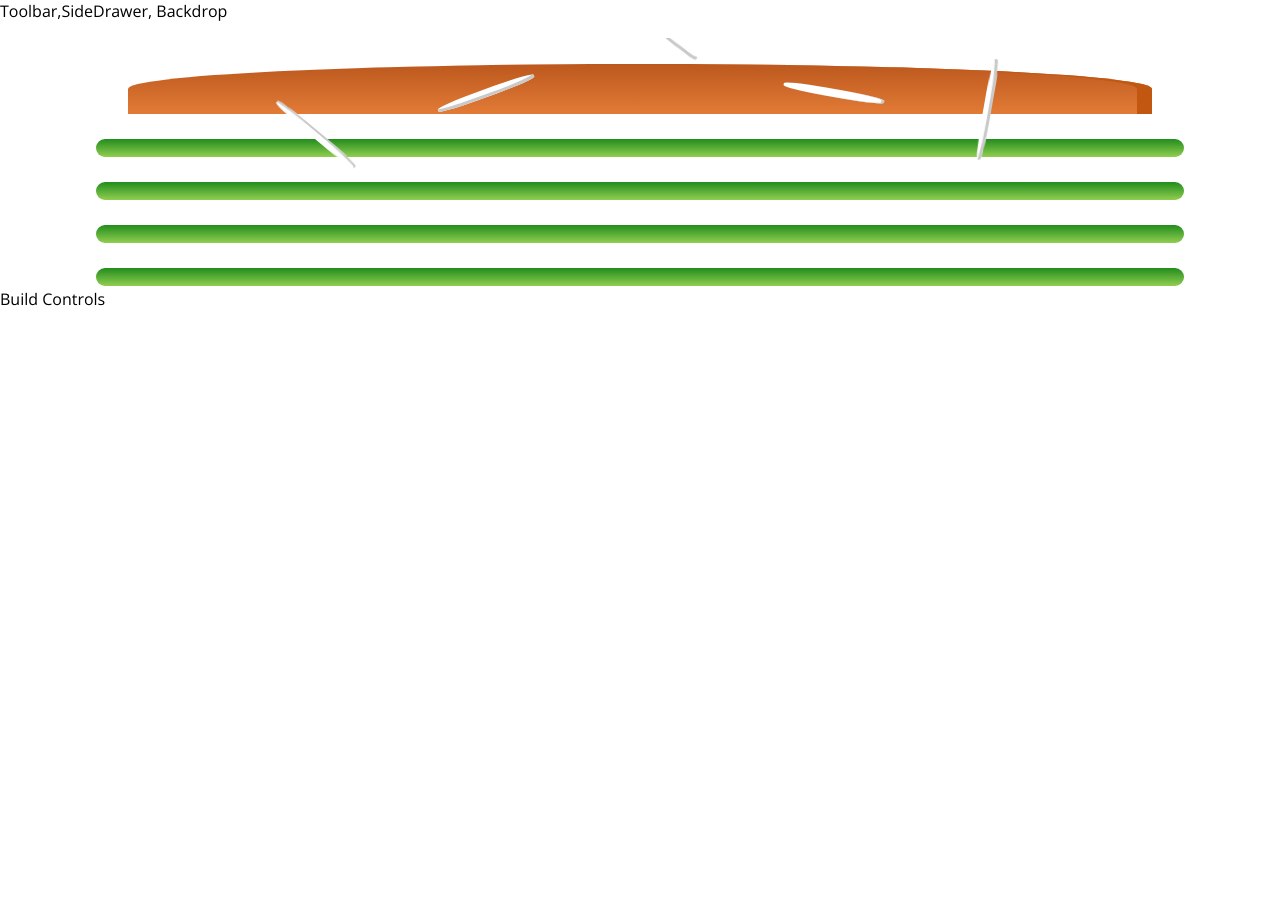
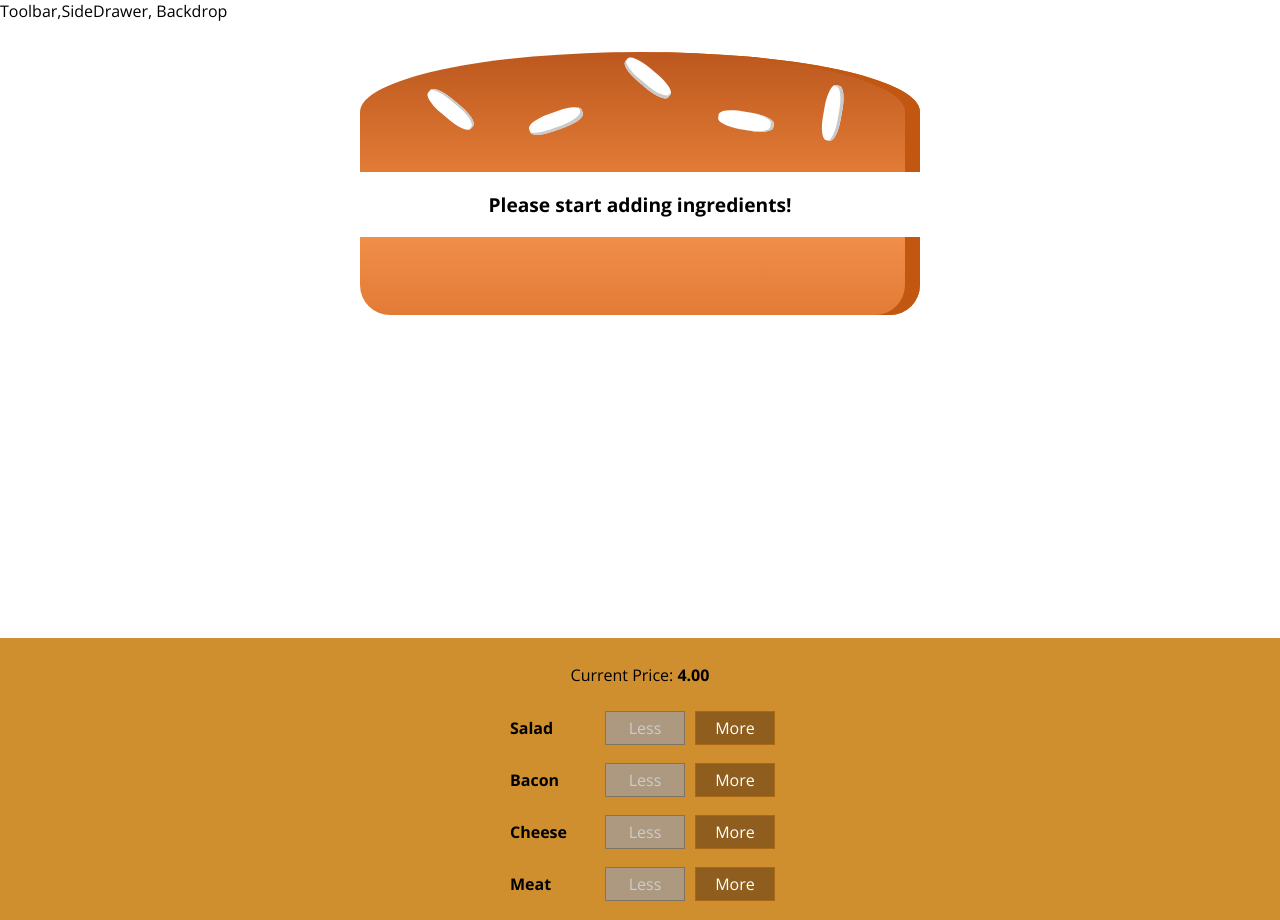
Before and after one commit to Beroozam/burger-builder, a React (Create React App) app: page / in a window 1280 px wide. Before the commit the page ends 800 px from the top, so only its background shows below. Built offline with nearby package versions, Linux system fonts and the light colour scheme.

Commit message:
lecture8-19

```diff
--- /dev/null
+++ b/src/component/Burger/BuildControls/BuildControl/BuildControl.js
@@ -0,0 +1,12 @@
+import React from 'react'
+import classes from './BuildControl.module.css'
+
+const BuildControl = (props) => (
+    <div className={classes.BuildControl}>
+        <div className={classes.Label}>{props.label}</div>
+        <button className={classes.Less} onClick={props.removed} disabled={props.disabled}>Less</button>
+        <button className={classes.More} onClick={props.added}>More</button>
+    </div>
+)
+
+export default BuildControl;
--- /dev/null
+++ b/src/component/Burger/BuildControls/BuildControl/BuildControl.module.css
@@ -0,0 +1,74 @@
+.BuildControl{
+    display: flex;
+    justify-content: space-between;
+    align-items: center;
+    margin:5px 0;
+}
+
+.BuildControl button{
+    display: block;
+    font-family:inherit;
+    padding:5px;
+    margin:0 5px;
+    width:80px;
+    border:1px solid #aa6817;
+    cursor: pointer;
+    outline: none;
+}
+
+.BuildControl {
+    display: flex;
+    justify-content: space-between;
+    align-items: center;
+    margin: 5px 0;
+}
+
+.BuildControl button {
+    display: block;
+    font: inherit;
+    padding: 5px;
+    margin: 0 5px;
+    width: 80px;
+    border: 1px solid #AA6817;
+    cursor: pointer;
+    outline: none;
+}
+
+.BuildControl button:disabled {
+    background-color: #AC9980;
+    border: 1px solid #7E7365;
+    color: #ccc;
+    cursor: default;
+}
+
+.BuildControl button:hover:disabled {
+    background-color: #AC9980;
+    color: #ccc;
+    cursor: not-allowed;
+}
+
+.Label {
+    padding: 10px;
+    font-weight: bold;
+    width: 80px;
+}
+
+.BuildControl .Less {
+    background-color: #D39952;
+    color: white;
+}
+
+.BuildControl .More {
+    background-color: #8F5E1E;
+    color: white;
+}
+
+.BuildControl .Less:hover, .BuildControl .Less:active {
+    background-color: #DAA972;
+    color: white;
+}
+
+.BuildControl .More:hover,.BuildControl .More:active {
+    background-color: #99703F;
+    color: white;
+}
--- /dev/null
+++ b/src/component/Burger/BuildControls/BuildControls.js
@@ -0,0 +1,27 @@
+import React from 'react'
+import BuildControl from './BuildControl/BuildControl';
+import classes from './BuildControls.module.css'
+
+const controls = [
+    {   label: 'Salad' , type: 'salad' },
+    {   label: 'Bacon' , type: 'bacon' },
+    {   label: 'Cheese' , type: 'cheese' },
+    {   label: 'Meat' , type: 'meat' }
+]
+
+const BuildControls = (props) => (
+    <div className={classes.BuildControls}>
+        <p>Current Price: <strong>{props.price.toFixed(2)}</strong></p>
+        {controls.map( ctrl => (
+            <BuildControl
+                key={ctrl.label}
+                label={ctrl.label}
+                added={() => props.ingredientAdded(ctrl.type)}
+                removed={() => props.ingredientRemoved(ctrl.type)}
+                disabled={props.disabled[ctrl.type]}
+            />
+        ))}
+    </div>
+);
+
+export default BuildControls;
--- /dev/null
+++ b/src/component/Burger/BuildControls/BuildControls.module.css
@@ -0,0 +1,10 @@
+.BuildControls{
+    width:100%;
+    background-color: #CF8F2E;
+    display: flex;
+    flex-flow: column;
+    align-items: center;
+    box-shadow: 0px 2px 1px #ccc;
+    margin:auto;
+    padding:10px 0;
+}
--- a/src/component/Burger/Burger.js
+++ b/src/component/Burger/Burger.js
@@ -6,14 +6,12 @@ const burger = (props) => {
     let transformedIngredients = Object.keys(props.ingredients)
         .map(igKey => {
             return [...Array(props.ingredients[igKey])].map(( _ , i ) => {
-                console.log(igKey)
                 return <BurgerIngredient key={igKey + i} type={igKey} />;
             })
         })
         .reduce( (arr,el) => {
             return arr.concat(el)
         },[])
-        console.log(transformedIngredients)
     if(transformedIngredients.length === 0){
         transformedIngredients = <p>Please start adding ingredients!</p>;
     }
--- a/src/component/Burger/Burger.module.css
+++ b/src/component/Burger/Burger.module.css
@@ -8,21 +8,21 @@
     font-size:1.2rem;
 }
 
-@media (min-widht:500px) and (min-height:400px){
+@media (min-width:500px) and (min-height:400px){
     .Burger{
         width:350px;
         height:300px;
     }
 }
 
-@media (min-widht:500px) and (min-height:401px){
+@media (min-width:500px) and (min-height:401px){
     .Burger{
         width:450px;
         height:400px;
     }
 }
 
-@media (min-widht:1000px) and (min-height:700px){
+@media (min-width:1000px) and (min-height:700px){
     .Burger{
         width:700px;
         height:600px;
--- a/src/containers/BurgerBuilder/BurgerBuilder.js
+++ b/src/containers/BurgerBuilder/BurgerBuilder.js
@@ -1,22 +1,72 @@
 import React, { Component } from 'react'
 import Aux from '../../hoc/Auxiliary'
 import Burger from '../../component/Burger/Burger'
+import BuildControls from '../../component/Burger/BuildControls/BuildControls'
+
+const INGREDIENT_PRICES = {
+    salad: 0.5,
+    cheese: 0.4,
+    meat: 1.3,
+    bacon: 0.7
+}
 
 class BurgerBuilder extends Component{
     state={
         ingredients:{
-            salad:5,
+            salad:0,
             bacon:0,
             cheese:0,
             meat:0
+        },
+        totalPrice:4
+    }
+
+    addIngredientHandler = (type) => {
+        const oldCount = this.state.ingredients[type];
+        const updatedCount = oldCount + 1;
+        const updatedIngredients = {
+            ...this.state.ingredients
         }
+        updatedIngredients[type] = updatedCount;
+        const priceAddition = INGREDIENT_PRICES[type];
+        const oldPrice = this.state.totalPrice;
+        const newPrice = oldPrice + priceAddition;
+        this.setState({totalPrice:newPrice , ingredients: updatedIngredients})
+    }
+
+    removeIngredientHandler = (type) => {
+        const oldCount = this.state.ingredients[type];
+        if(oldCount <= 0){
+            return;
+        }
+        const updatedCount = oldCount - 1;
+        const updatedIngredients = {
+            ...this.state.ingredients
+        }
+        updatedIngredients[type] = updatedCount;
+        const priceDeduction = INGREDIENT_PRICES[type];
+        const oldPrice = this.state.totalPrice;
+        const newPrice = oldPrice - priceDeduction;
+        this.setState({totalPrice:newPrice , ingredients: updatedIngredients})
     }
 
     render(){
+        const disabledInfo = {
+            ...this.state.ingredients
+        }
+        for(let key in disabledInfo){
+            disabledInfo[key] = disabledInfo[key] <= 0
+        }
+        // {salad:true,meat:false,...}
         return(
             <Aux>
                 <Burger ingredients={this.state.ingredients}/>
-                <div>Build Controls</div>
+                <BuildControls
+                    ingredientAdded={this.addIngredientHandler}
+                    ingredientRemoved={this.removeIngredientHandler}
+                    disabled={disabledInfo}
+                    price={this.state.totalPrice}
+                />
             </Aux>
         )
     }
```
